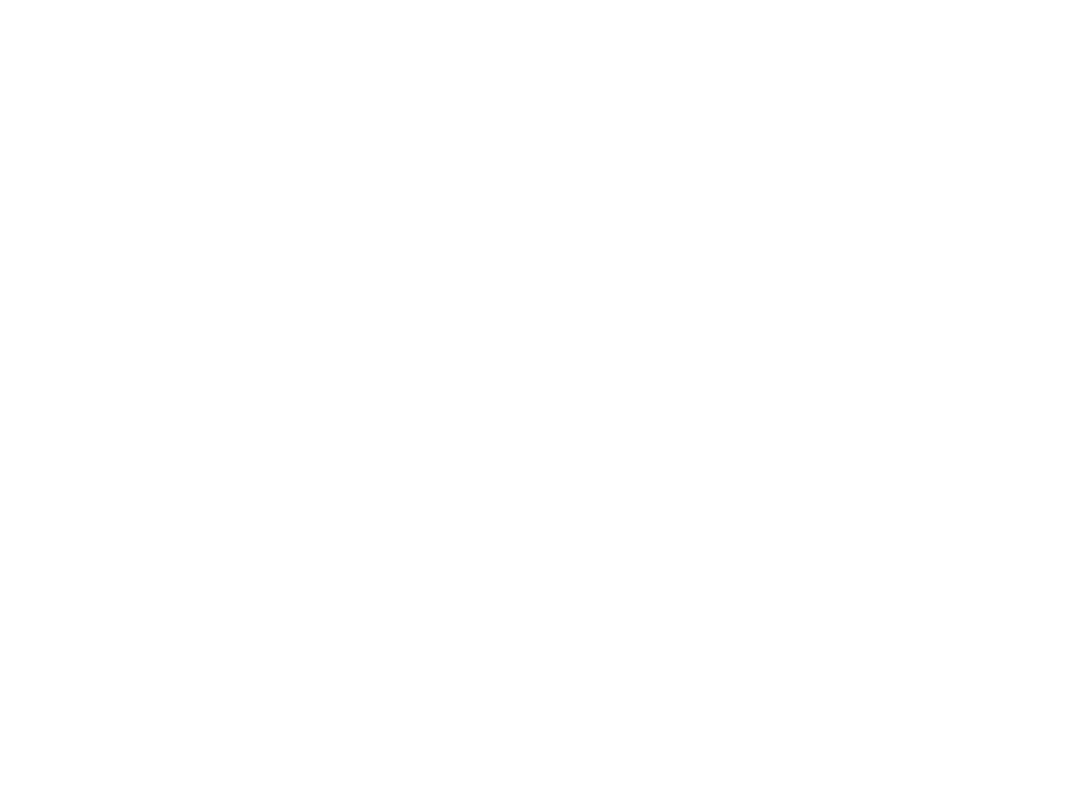
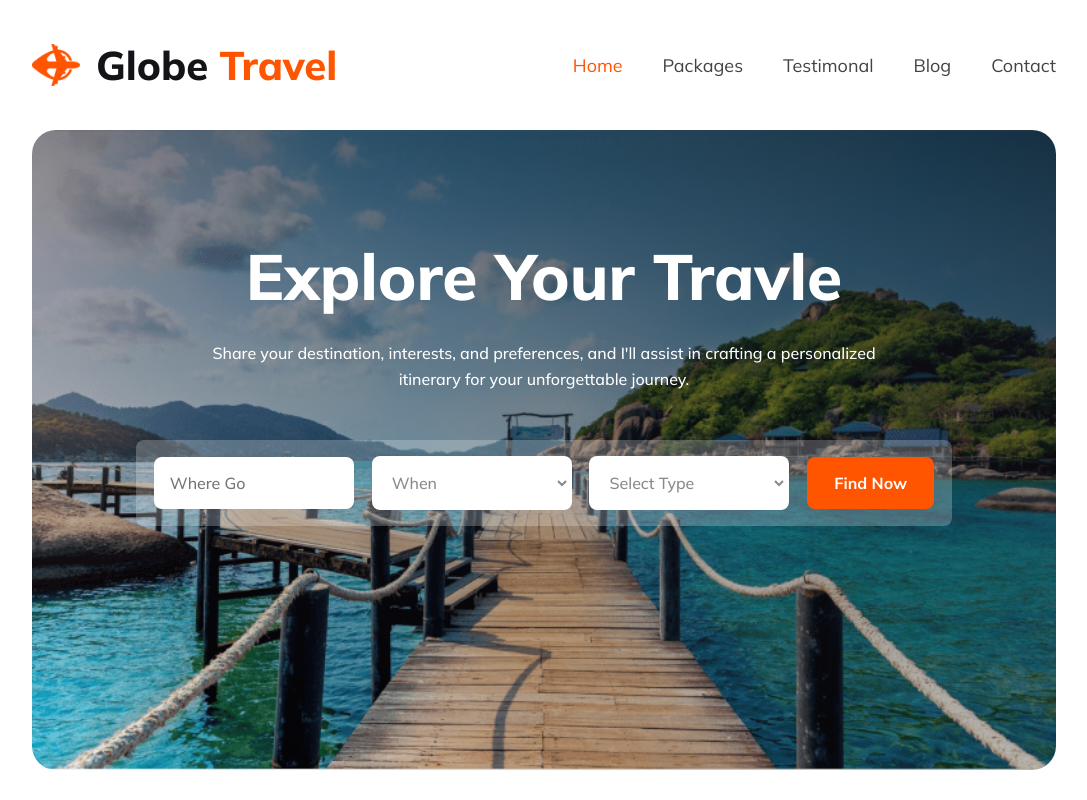
Before and after one commit to Mahmoduljh/Assignment_2, a plain HTML site: page index.html in a window 1280 px wide. Shown: the whole page, without its empty margins (96-1183 px from the left). Drawn offline with Linux system fonts and the light colour scheme.

Commit message:
added header section part

```diff
--- a/index.html
+++ b/index.html
@@ -4,15 +4,66 @@
     <meta charset="UTF-8">
     <meta name="viewport" content="width=device-width, initial-scale=`">
     <!-- website name -->
-    <title>GlobeTravel</title>
+    <title>Globe Travel</title>
     <link rel="stylesheet" href="styles.css/style.css">
-    <link rel="shortcut icon" href="favicon.ico" type="image/x-icon">
+    <!-- favicon -->
+    <link rel="shortcut icon" href="images/Group 40071 (2).png" type="image/x-icon">
 </head>
 <body>
     <!-- header section start -->
-    <header>
+    <header id="header">
+        <div class="container">
+            <!-- navigation part start -->
+            <nav class="navigation">
+                <a class="website-name" href="">
+                   <img src="images/Group 40071 (2).png" alt="">
+                    <h3 class="web-text">Globe <span class="web-text-color">Travel</span></h3>
+                </a>
+                <ul class="nav">
+                    <li><a class="active" href="">Home</a></li>
+                    <li><a href="">Packages</a></li>
+                    <li><a href="">Testimonal</a></li>
+                    <li><a href="">Blog</a></li>
+                    <li><a href="">Contact</a></li>
 
+                </ul>
+
+            </nav>
+            <!-- navigation part end -->
+             <!-- banner part stat -->
+              <section id="banner">
+                <div class="banner-container">
+                    <div class="banner-text">
+                        <h2 class="banner-title">Explore Your Travle</h2>
+                        <p class="banner-description">Share your destination, interests, and preferences, and I'll assist in crafting a personalized itinerary for your unforgettable journey.</p>
+                    </div>
+                    <form class="banner-form" action="">
+                        <input type="text" placeholder="Where Go">
+                        <select name="" id="">
+                            <option value="">When</option>
+                            <option value="">10.00am</option>
+                            <option value="">12.00pm</option>
+                            <option value="">3.00pm</option>
+                            <option value="">6.00pm</option>
+                        </select>
+                        <select name="" id="">
+                            <option value="">Select Type</option>
+                            <option value="">Canada</option>
+                            <option value="">Maldives</option>
+                            <option value="">Srilanka</option>
+                            <option value="">Bangladesh</option>
+                            <option value="">America</option>
+                        </select>
+                        <button class="primary-btn"><i class="fa-solid fa-magnifying-glass"></i>Find Now</button>
+                    </form>
+
+                </div>
+
+              </section>
+              <!-- end banner section -->
+        </div>
     </header>
+    <!-- end header section -->
     <main>
 
     </main>
--- a/styles.css/style.css
+++ b/styles.css/style.css
@@ -0,0 +1,143 @@
+/* google font */
+@import url('https://fonts.googleapis.com/css2?family=Inter:ital,opsz,wght@0,14..32,100..900;1,14..32,100..900&display=swap'); @import url('https://fonts.googleapis.com/css2?family=Inter:ital,opsz,wght@0,14..32,100..900;1,14..32,100..900&family=Mulish:ital,wght@0,200..1000;1,200..1000&display=swap');
+
+/* color clearance */
+:root{
+    --primary-color: #FF5400;
+    --secondary-color: #131318;
+    --third-color: #fff;
+}
+
+/* all defualt size off */
+*{
+    margin: 0;
+    padding: 0;
+    box-sizing: border-box;
+}
+/* container display measuring size */
+    .container{
+        width: 80%;
+        margin: 0 auto;
+    }
+/* primary-Buttun css part */
+.primary-btn{
+    color: #FFF;
+    font-family: "Mulish", sans-serif;
+    font-size: 16px;
+    font-weight: 700;
+    border-radius: 8px;
+    background: #FF5400;
+    border: none;
+    padding: 14px 25px;
+    border:  2px solid transparent;
+    transition: all ease 0.5s;
+    cursor: pointer;
+}
+.primary-btn:hover{
+    border: 2px solid var(--primary-color);
+    background: #fff;
+    color: var(--primary-color);
+}
+/* nav part style */
+.navigation{
+    display: flex;
+    align-items: center;
+    justify-content: space-between;
+    margin: 40px 0;
+}
+
+.website-name{
+    display: flex;
+    align-items: center;
+    gap: 16px;
+    text-decoration: none;
+}
+.website-name img{
+    width: 48px;
+}
+.website-name .web-text{
+    color: var(--secondary-color);
+    font-family: "Mulish", sans-serif;
+    font-weight: 800;
+    font-size: 2.5rem;
+}
+.website-name .web-text-color{
+    color: var(--primary-color);
+}
+.navigation > .nav{
+    display: flex;
+    align-items: center;
+    gap: 40px;
+}
+.nav > li {
+    list-style: none;
+}
+.nav > li a{
+    color: #424247;
+    font-family: "Mulish", sans-serif;
+    font-size: 1.125rem;
+    font-weight: 400;
+    text-decoration: none;
+    transition: all ease 0.315s;
+}
+.nav > li a.active, .nav > li a:hover{
+    color: var(--primary-color);
+}
+/* banner css part */
+#banner{
+    background-image: linear-gradient(200deg, rgba(19, 19, 24, 0.80) 0%, rgba(19, 19, 24, 0.00) 100%),url(../images/Group13.png);
+    background-position: center;
+    background-size: cover;
+    background-repeat: no-repeat;
+    height: 80vh;
+    border-radius: 1.5rem;
+}
+.banner-text{
+    padding-top: 106px;
+    width: 676px;
+    margin: 0 auto 48px auto;
+    text-align: center;
+}
+.banner-text .banner-title{
+    color: #fff;
+    font-family:"Mulish", sans-serif;
+    font-size: 4rem;
+    font-weight: 800;
+}
+.banner-text .banner-description{
+    color: #fff;
+    font-family: "Mulish", sans-serif;
+    font-size: 1rem;
+    font-weight: 500;
+    line-height: 26px;
+    margin-top: 24px;
+}
+.banner-form{
+    border-radius: 8px;
+    background: rgba(255, 255, 255, 0.233);
+    width: 816px;
+    padding: 16px 0px;
+    margin: 0 auto;
+    text-align: center;
+    display: flex;
+    align-items: center;
+    justify-content: space-evenly;
+}
+.banner-form input, .banner-form select{
+    color: rgb(19, 19, 24, 0.50);
+    border-radius: 8px;
+    background: #fff;
+    font-family: "Mulish", sans-serif;
+    font-size: 1rem;
+    font-weight: 500;
+    padding: 14px;
+    border: 2px solid transparent;
+    transition: all ease 0.5s;
+    width: 200px;
+}
+.banner-form input:hover{
+    border: 2px solid var(--primary-color);
+}
+.banner-form select:hover{
+    border: 2px solid var(--primary-color);
+}
```
